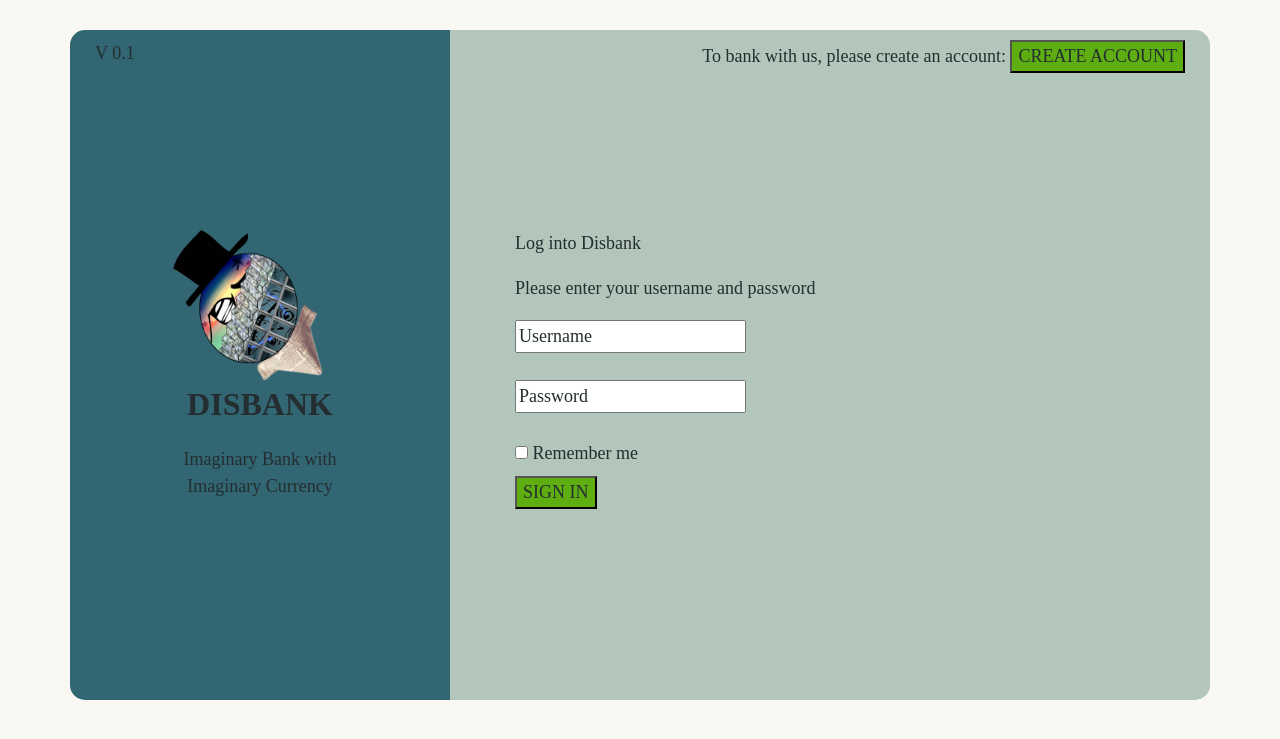
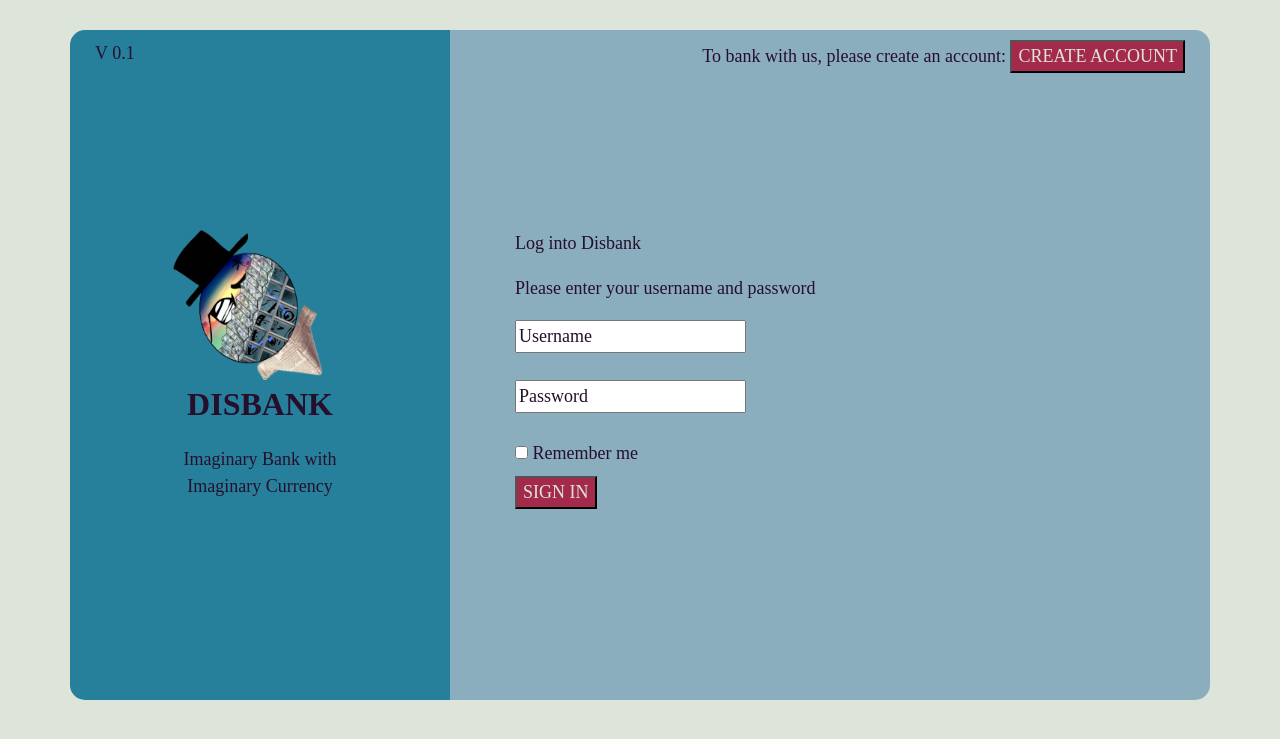
Before and after one commit to MiiaHuvila/Disbank, a PHP site: page /login.html in a window 1280 px wide. Shown: the top 739 px of the page. Run offline with PHP 8.4, Linux system fonts and the light colour scheme.

Commit message:
Update to disbankstyle.css
Updated the colors to the ones we'll be using for the rest of the project

```diff
--- a/style/disbankstyle.css
+++ b/style/disbankstyle.css
@@ -1,16 +1,19 @@
 *{
 	font-family: "Times New Roman", Times, serif;
 	font-size: 18px;
-	color: #242E30;
+	color: #260f2b;
 }
 
-.bgcolor {background-color: #faf8f2;}
+.bgcolor {background-color: #dde4da;}
 
-.fircolor {background-color: #b2c6bc;}
+.fircolor {background-color: #8baebf;}
 
-.seccolor {background-color: #316672;}
+.seccolor {background-color: #26809c;}
 
-.acccolor {background-color: #5eae12;}
+.acccolor {
+	background-color: #a42a4b;
+	color: #dde4da;
+}
 
 .loginblock {
 	margin: 200px 200px 200px 200px;
```
